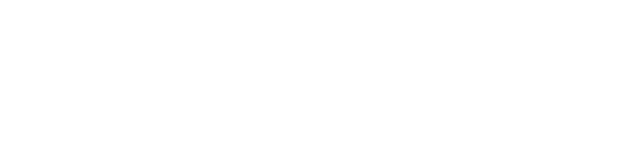
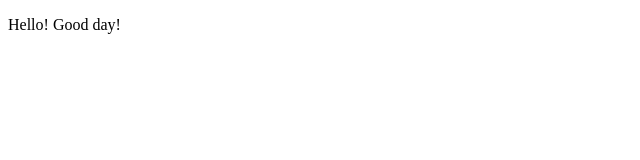
Before and after one commit to Industrialguard/Frontend_40, a plain HTML site: page index.html in a window 1280 px wide. Shown: the whole page, without its empty margins (0-640 px from the left). Drawn offline with Linux system fonts and the light colour scheme.

Commit message:
Update index.html
Вступительний коммит. Добавление абзаца!

```diff
--- a/index.html
+++ b/index.html
@@ -7,6 +7,6 @@
     <title>Document</title>
 </head>
 <body>
-
+    <p>Hello! Good day!</p>
 </body>
 </html>
```
